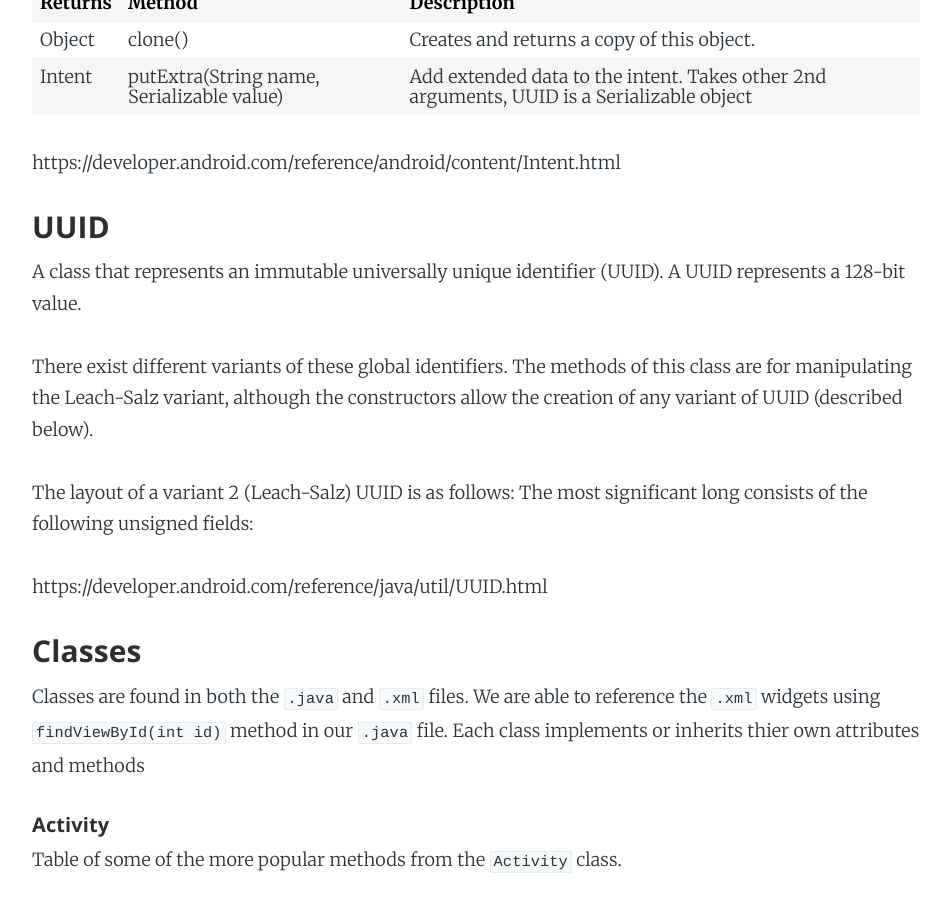
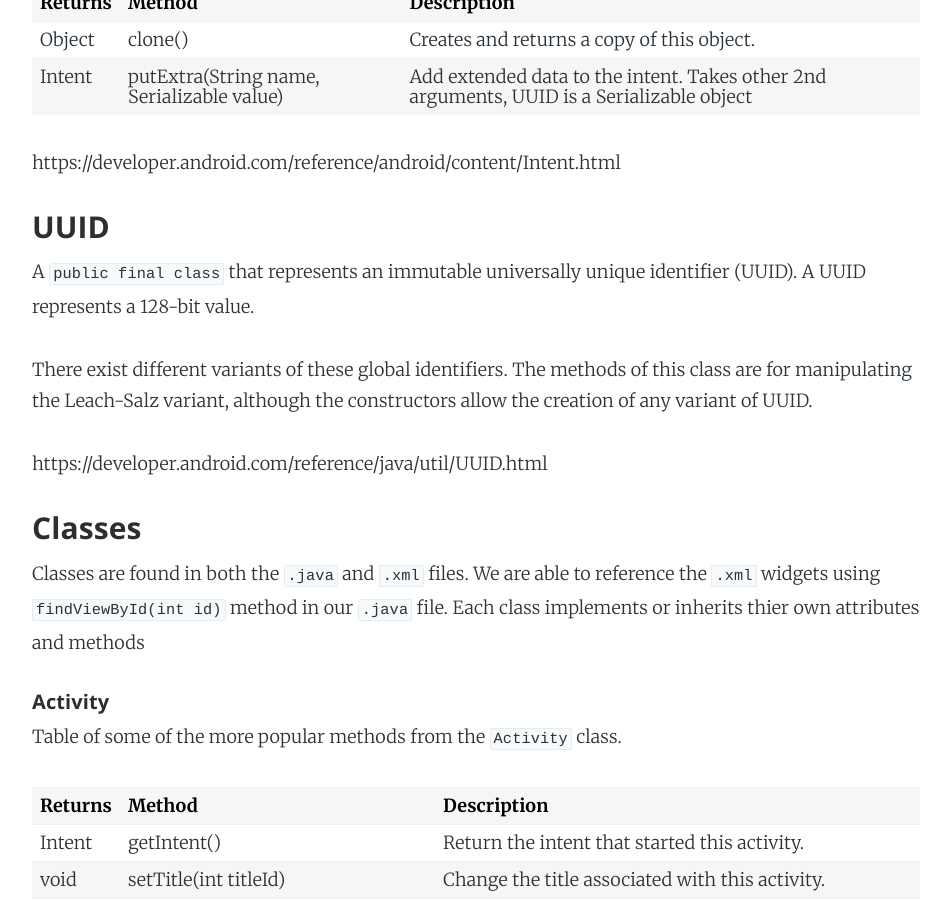
Before and after one commit to Carpk/ShawnKlein, a Jekyll site: the page built from _posts/2016-07-16-introduction-to-android.md, in a window 1280 px wide and 900 px high, scrolled down 13094 px. Shown: the whole window, without its empty margins (164-1115 px from the left). Built offline with Jekyll 4.4.1, drawn with Linux system fonts in a browser that asks for light colours; nearby versions of some CDN libraries; some web fonts are replaced; Markdown is read by kramdown in place of the engine named in the settings; some of the changed text lies outside the part shown.

Commit message:
add example to adaptor secion of android-intro post, increased documentation

`````diff
--- a/_posts/2016-07-16-introduction-to-android.md
+++ b/_posts/2016-07-16-introduction-to-android.md
@@ -417,14 +417,12 @@
 
 ### UUID
 
-A class that represents an immutable universally unique identifier (UUID). A UUID represents a 128-bit value.
+A `public final class` that represents an immutable universally unique identifier (UUID). A UUID represents a 128-bit value.
 
-There exist different variants of these global identifiers. The methods of this class are for manipulating the Leach-Salz variant, although the constructors allow the creation of any variant of UUID (described below).
+There exist different variants of these global identifiers. The methods of this class are for manipulating the Leach-Salz variant, although the constructors allow the creation of any variant of UUID.
 
-The layout of a variant 2 (Leach-Salz) UUID is as follows: The most significant long consists of the following unsigned fields:
 
 https://developer.android.com/reference/java/util/UUID.html
-
 
 
 
@@ -703,3 +701,21 @@
 * creating the necessary view object
 * populating it with the data from the model layer
 * returning the view object to the ListView
+
+Below is a example of us instaniating our `ArrayAdapter` class with our fragment's associated Activity for the Context, a predefined layout from R.layout, and the list of objects.
+
+````java
+@Override
+protected void onCreate(Bundle savedInstanceState) {
+  super.onCreate(savedInstanceState);
+  ArrayAdapter<Object> adapter = new ArrayAdapter<Object>(getActivity(), android.R.layout.simple_list_item_1, mObjects);
+
+  setListAdapter(adapter);
+}
+````
+
+The `setListAdapter(ListAdapter adapter)` method is a convienece method from the `ListFragment` class. We covered `android.R.layout.simple_list_item_1` in our R.layout section
+
+### Context
+
+Is a `public abstract class` of the current state of the application/object. It lets newly created objects ubderstand what has been going on. Typically you call it to get information regarding another part of your program.
`````
Also changed, not shown: _posts/2016-08-10-java-basics.md (+0 -3 lines).
